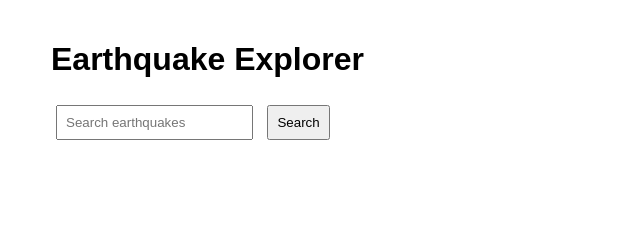
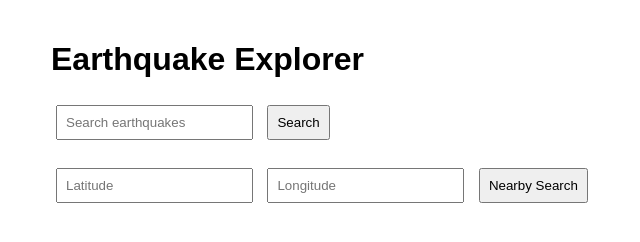
Before and after one commit to maa5277/earthquake-explorer-group-2, a plain HTML site: page frontend/index.html in a window 1280 px wide. Shown: the whole page, without its empty margins (139-779 px from the left). Drawn offline with Linux system fonts and the light colour scheme.

Commit message:
Add latitude and longitude input for nearby search

```diff
--- a/frontend/index.html
+++ b/frontend/index.html
@@ -28,12 +28,29 @@
 
 <input id="searchBox" type="text" placeholder="Search earthquakes">
 <button onclick="search()">Search</button>
+<br><br>
+
+<input id="lat" placeholder="Latitude">
+<input id="lng" placeholder="Longitude">
+
+<button onclick="nearby()">
+Nearby Search
+</button>
 
 <script>
 function search() {
     const q = document.getElementById("searchBox").value;
     window.location.href = "results.html?q=" + encodeURIComponent(q);
 }
+
+function nearby() {
+
+    const lat = document.getElementById("lat").value;
+    const lng = document.getElementById("lng").value;
+
+    window.location.href =
+        "results.html?lat=" + lat + "&lng=" + lng;
+}
 </script>
 
 </body>
```
